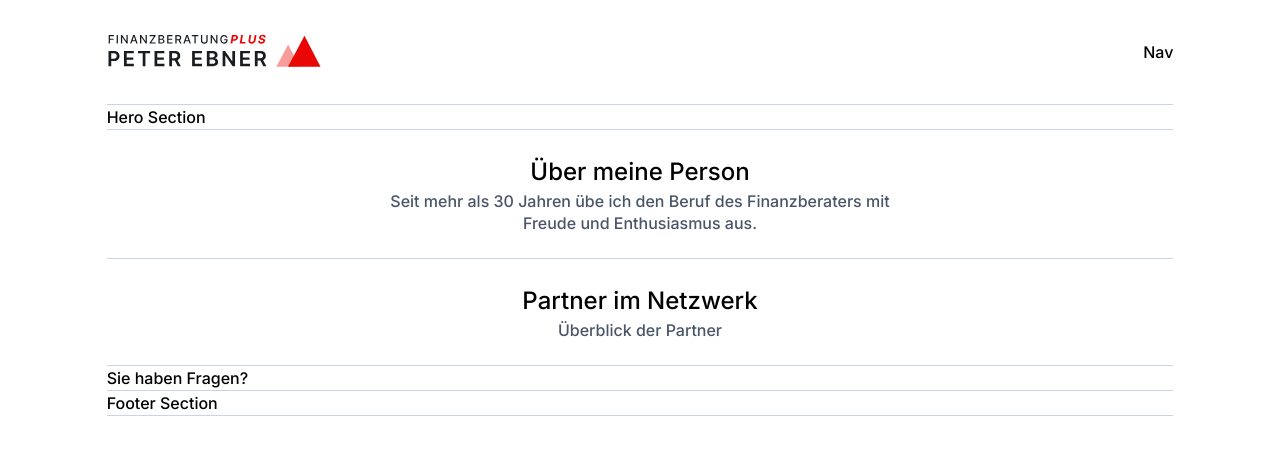
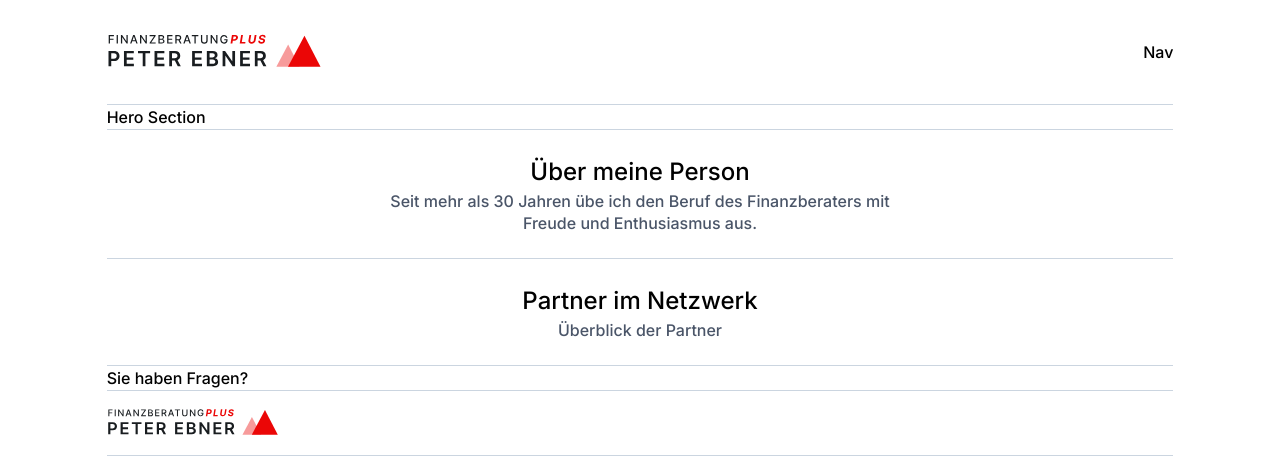
Before and after one commit to dvdptr/website-peplus, a Nuxt app: page / in a window 1280 px wide. Shown: the top 474 px of the page. Built offline with nearby package versions, Linux system fonts and the light colour scheme.

Commit message:
add logo to footer section

```diff
--- a/components/Footer.vue
+++ b/components/Footer.vue
@@ -1,11 +1,18 @@
 <template>
   <div>
-    <section class="border-b border-gray-400">Footer Section</section>
+    <section class="border-b border-gray-400 py-4">
+      <Logo class="h-8" />
+    </section>
   </div>
 </template>
 
 <script>
-export default {};
+import Logo from "@/components/Logo.vue";
+export default {
+  components: {
+    Logo
+  }
+};
 </script>
 
 <style>
```
